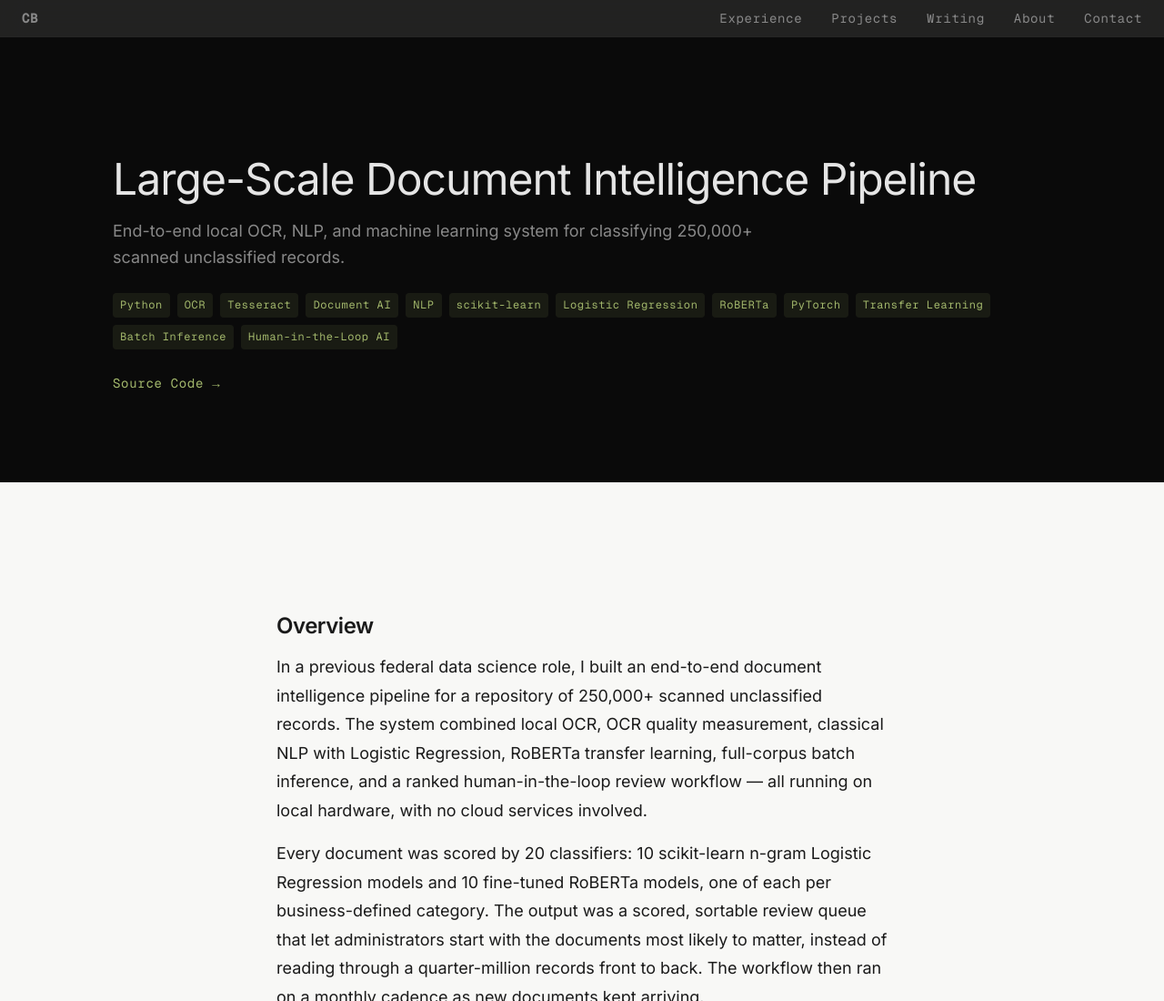
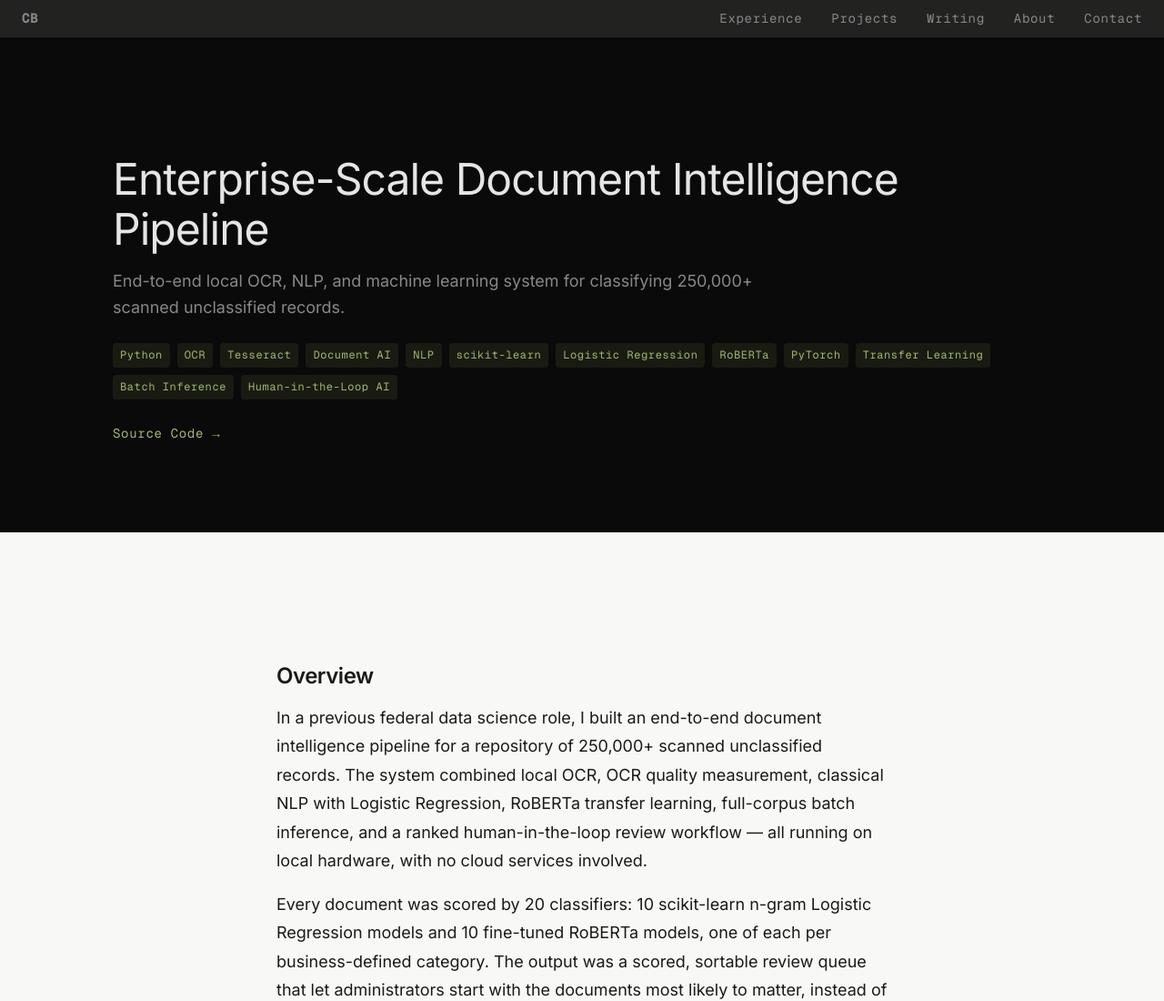
Before and after one commit to cbroker1/cbroker1.github.io, an Astro site: page /projects/document-intelligence-pipeline in a window 1280 px wide. Shown: the top 1100 px of the page at 91% size. Built offline with nearby package versions, Linux system fonts and the light colour scheme; Astro itself is replaced by a stand-in of ours.

Commit message:
Rename Large-Scale to Enterprise-Scale in document intelligence case study

```diff
--- a/src/content/projects/document-intelligence-pipeline.md
+++ b/src/content/projects/document-intelligence-pipeline.md
@@ -1,5 +1,5 @@
 ---
-title: "Large-Scale Document Intelligence Pipeline"
+title: "Enterprise-Scale Document Intelligence Pipeline"
 description: "End-to-end local OCR, NLP, and machine learning system for classifying 250,000+ scanned unclassified records."
 date: 2026-07-04
 tags:
```
